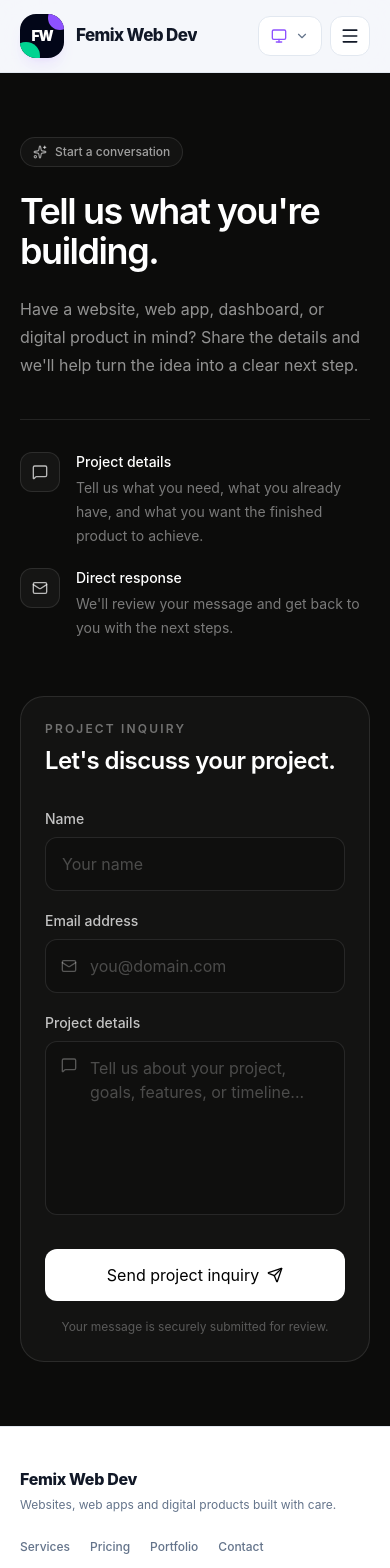
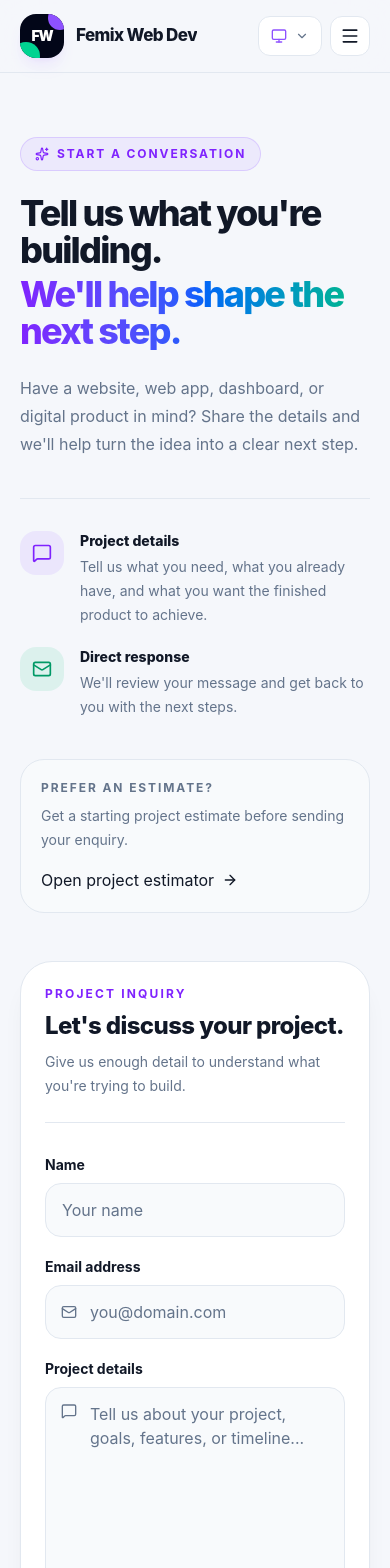
Before and after one commit to femixdigital/femix-web-dev, a React (Vite) app: page /contact in a window 390 px wide. Shown: the top 1568 px of the page. Built offline with nearby package versions, Linux system fonts and the light colour scheme.

Commit message:
feat: redesign contact page

```diff
--- a/src/pages/Contact.tsx
+++ b/src/pages/Contact.tsx
@@ -51,26 +51,36 @@ export default function Contact() {
 
     try {
       if (import.meta.env.VITE_SUPABASE_URL) {
-        await supabase.from('leads').insert([
+        const { error } = await supabase.from('leads').insert([
           {
-            name: formData.name,
-            email: formData.email,
-            message: formData.message,
-            package_name: 'General Contact Inquiry',
+            full_name: formData.name.trim(),
+            email: formData.email.trim(),
+            notes: formData.message.trim(),
+            service_type: 'General Contact Inquiry',
             status: 'new',
+            source: 'website-contact-form',
           },
         ]);
+
+        if (error) {
+          throw error;
         }
+      }
+
+      setIsSent(true);
+      setFormData({ name: '', email: '', message: '' });
+      setErrors({});
     } catch (err) {
       console.error('Error saving lead to Supabase:', err);
     } finally {
       setIsSubmitting(false);
-      setIsSent(true);
-      setFormData({ name: '', email: '', message: '' });
     }
   };
 
-  const updateField = (field: 'name' | 'email' | 'message', value: string) => {
+  const updateField = (
+    field: 'name' | 'email' | 'message',
+    value: string,
+  ) => {
     setFormData((current) => ({ ...current, [field]: value }));
 
     if (errors[field]) {
@@ -79,33 +89,38 @@ export default function Contact() {
   };
 
   return (
-    <main className="min-h-[calc(100vh-72px)] bg-[#0c0c0b] text-white">
-      <section className="mx-auto max-w-6xl px-5 py-16 sm:px-8 lg:px-10 lg:py-24">
-        <div className="grid gap-14 lg:grid-cols-[0.85fr_1.15fr] lg:items-start">
-          <div>
-            <div className="mb-6 inline-flex items-center gap-2 rounded-full border border-white/10 bg-white/[0.03] px-3 py-1.5 text-xs font-medium text-white/60">
+    <main className="min-h-[calc(100vh-72px)] bg-[var(--app-bg)] text-[var(--app-text)]">
+      <section className="mx-auto max-w-7xl px-5 py-16 sm:px-8 sm:py-20 lg:px-10 lg:py-28">
+        <div className="grid gap-12 lg:grid-cols-[0.82fr_1.18fr] lg:gap-20 lg:items-start">
+          {/* Intro */}
+          <div className="lg:sticky lg:top-28">
+            <div className="mb-6 inline-flex items-center gap-2 rounded-full border border-violet-500/20 bg-violet-500/8 px-3.5 py-2 text-xs font-bold uppercase tracking-[0.16em] text-violet-600 dark:text-violet-300">
               <Sparkles className="h-3.5 w-3.5" />
               Start a conversation
             </div>
 
-            <h1 className="max-w-xl text-4xl font-semibold tracking-[-0.04em] text-white sm:text-5xl lg:text-6xl">
+            <h1 className="max-w-xl text-4xl font-extrabold leading-[1.02] tracking-[-0.05em] sm:text-5xl lg:text-6xl">
               Tell us what you&apos;re building.
+              <span className="mt-2 block bg-gradient-to-r from-violet-600 via-blue-600 to-emerald-500 bg-clip-text text-transparent">
+                We&apos;ll help shape the next step.
+              </span>
             </h1>
 
-            <p className="mt-6 max-w-lg text-base leading-7 text-white/55 sm:text-lg">
+            <p className="mt-6 max-w-lg text-base leading-7 text-[var(--app-muted)] sm:text-lg">
               Have a website, web app, dashboard, or digital product in mind?
               Share the details and we&apos;ll help turn the idea into a clear
               next step.
             </p>
 
-            <div className="mt-10 space-y-5 border-t border-white/10 pt-8">
+            <div className="mt-10 space-y-5 border-t border-[var(--app-border)] pt-8">
               <div className="flex gap-4">
-                <div className="flex h-10 w-10 shrink-0 items-center justify-center rounded-xl border border-white/10 bg-white/[0.04]">
-                  <MessageSquare className="h-4 w-4 text-white/70" />
+                <div className="flex h-11 w-11 shrink-0 items-center justify-center rounded-2xl bg-violet-500/10 text-violet-600 dark:text-violet-300">
+                  <MessageSquare className="h-5 w-5" />
                 </div>
+
                 <div>
-                  <p className="text-sm font-medium text-white">Project details</p>
-                  <p className="mt-1 text-sm leading-6 text-white/45">
+                  <p className="text-sm font-extrabold">Project details</p>
+                  <p className="mt-1 text-sm leading-6 text-[var(--app-muted)]">
                     Tell us what you need, what you already have, and what you
                     want the finished product to achieve.
                   </p>
@@ -113,32 +128,55 @@ export default function Contact() {
               </div>
 
               <div className="flex gap-4">
-                <div className="flex h-10 w-10 shrink-0 items-center justify-center rounded-xl border border-white/10 bg-white/[0.04]">
-                  <Mail className="h-4 w-4 text-white/70" />
+                <div className="flex h-11 w-11 shrink-0 items-center justify-center rounded-2xl bg-emerald-500/10 text-emerald-600 dark:text-emerald-300">
+                  <Mail className="h-5 w-5" />
                 </div>
+
                 <div>
-                  <p className="text-sm font-medium text-white">Direct response</p>
-                  <p className="mt-1 text-sm leading-6 text-white/45">
+                  <p className="text-sm font-extrabold">Direct response</p>
+                  <p className="mt-1 text-sm leading-6 text-[var(--app-muted)]">
                     We&apos;ll review your message and get back to you with the
                     next steps.
                   </p>
                 </div>
               </div>
             </div>
+
+            <div className="mt-10 rounded-3xl border border-[var(--app-border)] bg-[var(--app-surface-2)] p-5">
+              <p className="text-xs font-bold uppercase tracking-[0.16em] text-[var(--app-muted)]">
+                Prefer an estimate?
+              </p>
+
+              <p className="mt-2 text-sm leading-6 text-[var(--app-muted)]">
+                Get a starting project estimate before sending your enquiry.
+              </p>
+
+              <a
+                href="/estimator"
+                className="mt-4 inline-flex items-center gap-2 text-sm font-bold text-[var(--app-text)] transition hover:text-violet-600 dark:hover:text-violet-300"
+              >
+                Open project estimator
+                <ArrowRight className="h-4 w-4" />
+              </a>
+            </div>
           </div>
 
+          {/* Form */}
           <div>
             {isSent ? (
-              <div className="rounded-3xl border border-white/10 bg-white/[0.03] p-8 sm:p-10">
-                <div className="flex h-12 w-12 items-center justify-center rounded-full border border-emerald-400/20 bg-emerald-400/10 text-emerald-300">
-                  <CheckCircle2 className="h-6 w-6" />
+              <div className="relative overflow-hidden rounded-[2rem] border border-emerald-500/20 bg-[var(--app-surface)] p-8 shadow-xl shadow-emerald-500/5 sm:p-10">
+                <div className="pointer-events-none absolute -right-24 -top-24 h-72 w-72 rounded-full bg-emerald-500/10 blur-3xl" />
+
+                <div className="relative">
+                  <div className="flex h-14 w-14 items-center justify-center rounded-2xl bg-emerald-500/10 text-emerald-500">
+                    <CheckCircle2 className="h-7 w-7" />
                   </div>
 
-                <h2 className="mt-6 text-2xl font-semibold tracking-tight text-white">
+                  <h2 className="mt-7 text-2xl font-extrabold tracking-tight sm:text-3xl">
                     Message received.
                   </h2>
 
-                <p className="mt-3 max-w-md text-sm leading-6 text-white/50">
+                  <p className="mt-3 max-w-md text-sm leading-6 text-[var(--app-muted)]">
                     Thanks for reaching out. Your project details have been
                     received and we&apos;ll get back to you shortly.
                   </p>
@@ -146,46 +184,57 @@ export default function Contact() {
                   <button
                     type="button"
                     onClick={() => setIsSent(false)}
-                  className="mt-8 inline-flex cursor-pointer items-center gap-2 rounded-full border border-white/15 bg-white px-5 py-2.5 text-sm font-semibold text-black transition hover:bg-white/90"
+                    className="mt-8 inline-flex items-center gap-2 rounded-2xl bg-[var(--app-brand)] px-5 py-3 text-sm font-bold text-white shadow-lg shadow-violet-500/15 transition hover:-translate-y-0.5"
                   >
                     Send another message
                     <ArrowRight className="h-4 w-4" />
                   </button>
                 </div>
+              </div>
             ) : (
               <form
                 onSubmit={handleSubmit}
-                className="rounded-3xl border border-white/10 bg-white/[0.03] p-6 sm:p-8"
+                className="rounded-[2rem] border border-[var(--app-border)] bg-[var(--app-surface)] p-6 shadow-xl shadow-slate-900/5 sm:p-8 lg:p-10"
               >
-                <div className="mb-8">
-                  <p className="text-xs font-semibold uppercase tracking-[0.18em] text-white/40">
+                <div className="mb-8 border-b border-[var(--app-border)] pb-6">
+                  <p className="text-xs font-bold uppercase tracking-[0.18em] text-violet-600 dark:text-violet-300">
                     Project inquiry
                   </p>
-                  <h2 className="mt-2 text-2xl font-semibold tracking-tight text-white">
+
+                  <h2 className="mt-2 text-2xl font-extrabold tracking-tight sm:text-3xl">
                     Let&apos;s discuss your project.
                   </h2>
+
+                  <p className="mt-2 text-sm leading-6 text-[var(--app-muted)]">
+                    Give us enough detail to understand what you&apos;re trying
+                    to build.
+                  </p>
                 </div>
 
                 <div className="space-y-5">
                   <div>
                     <label
                       htmlFor="contact-name"
-                      className="mb-2 block text-sm font-medium text-white/75"
+                      className="mb-2 block text-sm font-bold"
                     >
                       Name
                     </label>
+
                     <input
                       id="contact-name"
                       type="text"
                       value={formData.name}
                       onChange={(e) => updateField('name', e.target.value)}
                       placeholder="Your name"
-                      className={`w-full rounded-xl border ${
-                        errors.name ? 'border-red-400/60' : 'border-white/10'
-                      } bg-black/20 px-4 py-3.5 text-sm text-white outline-none placeholder:text-white/25 transition focus:border-white/30`}
+                      className={`w-full rounded-2xl border ${
+                        errors.name
+                          ? 'border-rose-400/70'
+                          : 'border-[var(--app-border)]'
+                      } bg-[var(--app-surface-2)] px-4 py-3.5 text-sm text-[var(--app-text)] outline-none placeholder:text-[var(--app-muted)] transition focus:border-violet-400/60 focus:ring-4 focus:ring-violet-500/8`}
                     />
+
                     {errors.name && (
-                      <span className="mt-2 flex items-center gap-1.5 text-xs text-red-300">
+                      <span className="mt-2 flex items-center gap-1.5 text-xs font-medium text-rose-500">
                         <AlertCircle className="h-3.5 w-3.5" />
                         {errors.name}
                       </span>
@@ -195,25 +244,30 @@ export default function Contact() {
                   <div>
                     <label
                       htmlFor="contact-email"
-                      className="mb-2 block text-sm font-medium text-white/75"
+                      className="mb-2 block text-sm font-bold"
                     >
                       Email address
                     </label>
+
                     <div className="relative">
-                      <Mail className="absolute left-4 top-1/2 h-4 w-4 -translate-y-1/2 text-white/30" />
+                      <Mail className="absolute left-4 top-1/2 h-4 w-4 -translate-y-1/2 text-[var(--app-muted)]" />
+
                       <input
                         id="contact-email"
                         type="email"
                         value={formData.email}
                         onChange={(e) => updateField('email', e.target.value)}
                         placeholder="you@domain.com"
-                        className={`w-full rounded-xl border ${
-                          errors.email ? 'border-red-400/60' : 'border-white/10'
-                        } bg-black/20 py-3.5 pl-11 pr-4 text-sm text-white outline-none placeholder:text-white/25 transition focus:border-white/30`}
+                        className={`w-full rounded-2xl border ${
+                          errors.email
+                            ? 'border-rose-400/70'
+                            : 'border-[var(--app-border)]'
+                        } bg-[var(--app-surface-2)] py-3.5 pl-11 pr-4 text-sm text-[var(--app-text)] outline-none placeholder:text-[var(--app-muted)] transition focus:border-violet-400/60 focus:ring-4 focus:ring-violet-500/8`}
                       />
                     </div>
+
                     {errors.email && (
-                      <span className="mt-2 flex items-center gap-1.5 text-xs text-red-300">
+                      <span className="mt-2 flex items-center gap-1.5 text-xs font-medium text-rose-500">
                         <AlertCircle className="h-3.5 w-3.5" />
                         {errors.email}
                       </span>
@@ -223,27 +277,32 @@ export default function Contact() {
                   <div>
                     <label
                       htmlFor="contact-message"
-                      className="mb-2 block text-sm font-medium text-white/75"
+                      className="mb-2 block text-sm font-bold"
                     >
                       Project details
                     </label>
+
                     <div className="relative">
-                      <MessageSquare className="absolute left-4 top-4 h-4 w-4 text-white/30" />
+                      <MessageSquare className="absolute left-4 top-4 h-4 w-4 text-[var(--app-muted)]" />
+
                       <textarea
                         id="contact-message"
-                        rows={6}
+                        rows={7}
                         value={formData.message}
-                        onChange={(e) => updateField('message', e.target.value)}
+                        onChange={(e) =>
+                          updateField('message', e.target.value)
+                        }
                         placeholder="Tell us about your project, goals, features, or timeline..."
-                        className={`w-full resize-none rounded-xl border ${
+                        className={`w-full resize-none rounded-2xl border ${
                           errors.message
-                            ? 'border-red-400/60'
-                            : 'border-white/10'
-                        } bg-black/20 py-3.5 pl-11 pr-4 text-sm leading-6 text-white outline-none placeholder:text-white/25 transition focus:border-white/30`}
+                            ? 'border-rose-400/70'
+                            : 'border-[var(--app-border)]'
+                        } bg-[var(--app-surface-2)] py-3.5 pl-11 pr-4 text-sm leading-6 text-[var(--app-text)] outline-none placeholder:text-[var(--app-muted)] transition focus:border-violet-400/60 focus:ring-4 focus:ring-violet-500/8`}
                       />
                     </div>
+
                     {errors.message && (
-                      <span className="mt-2 flex items-center gap-1.5 text-xs text-red-300">
+                      <span className="mt-2 flex items-center gap-1.5 text-xs font-medium text-rose-500">
                         <AlertCircle className="h-3.5 w-3.5" />
                         {errors.message}
                       </span>
@@ -254,13 +313,13 @@ export default function Contact() {
                 <button
                   type="submit"
                   disabled={isSubmitting}
-                  className="mt-7 inline-flex w-full cursor-pointer items-center justify-center gap-2 rounded-xl bg-white px-5 py-3.5 text-sm font-semibold text-black transition hover:bg-white/90 disabled:cursor-not-allowed disabled:opacity-50"
+                  className="mt-7 inline-flex w-full items-center justify-center gap-2 rounded-2xl bg-[var(--app-brand)] px-5 py-3.5 text-sm font-bold text-white shadow-lg shadow-violet-500/15 transition hover:-translate-y-0.5 hover:shadow-xl disabled:cursor-not-allowed disabled:opacity-50"
                 >
                   {isSubmitting ? 'Sending...' : 'Send project inquiry'}
                   <Send className="h-4 w-4" />
                 </button>
 
-                <p className="mt-4 text-center text-xs leading-5 text-white/30">
+                <p className="mt-4 text-center text-xs leading-5 text-[var(--app-muted)]">
                   Your message is securely submitted for review.
                 </p>
               </form>
```
Lines whose indentation alone changed are shown as unchanged.
